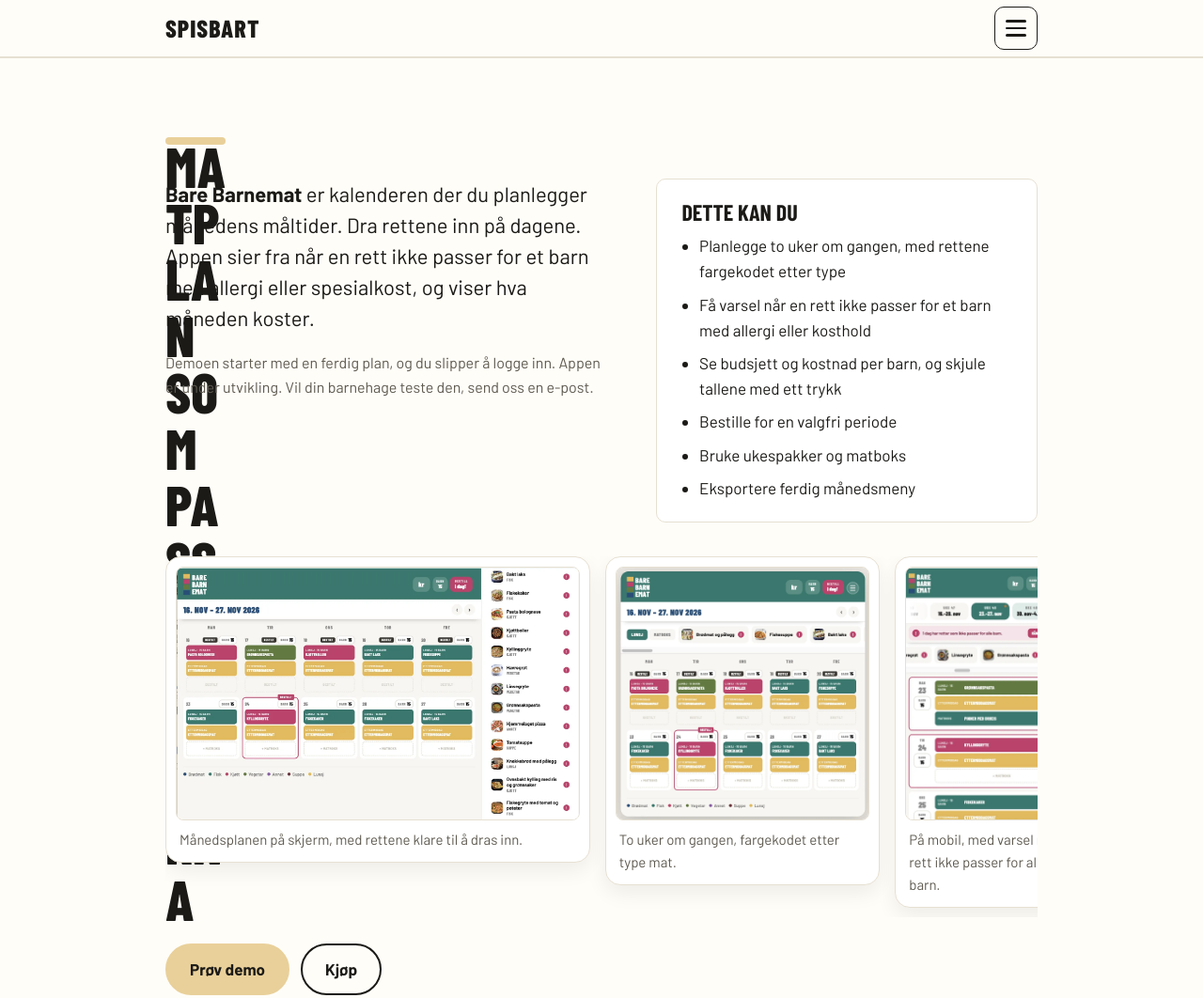
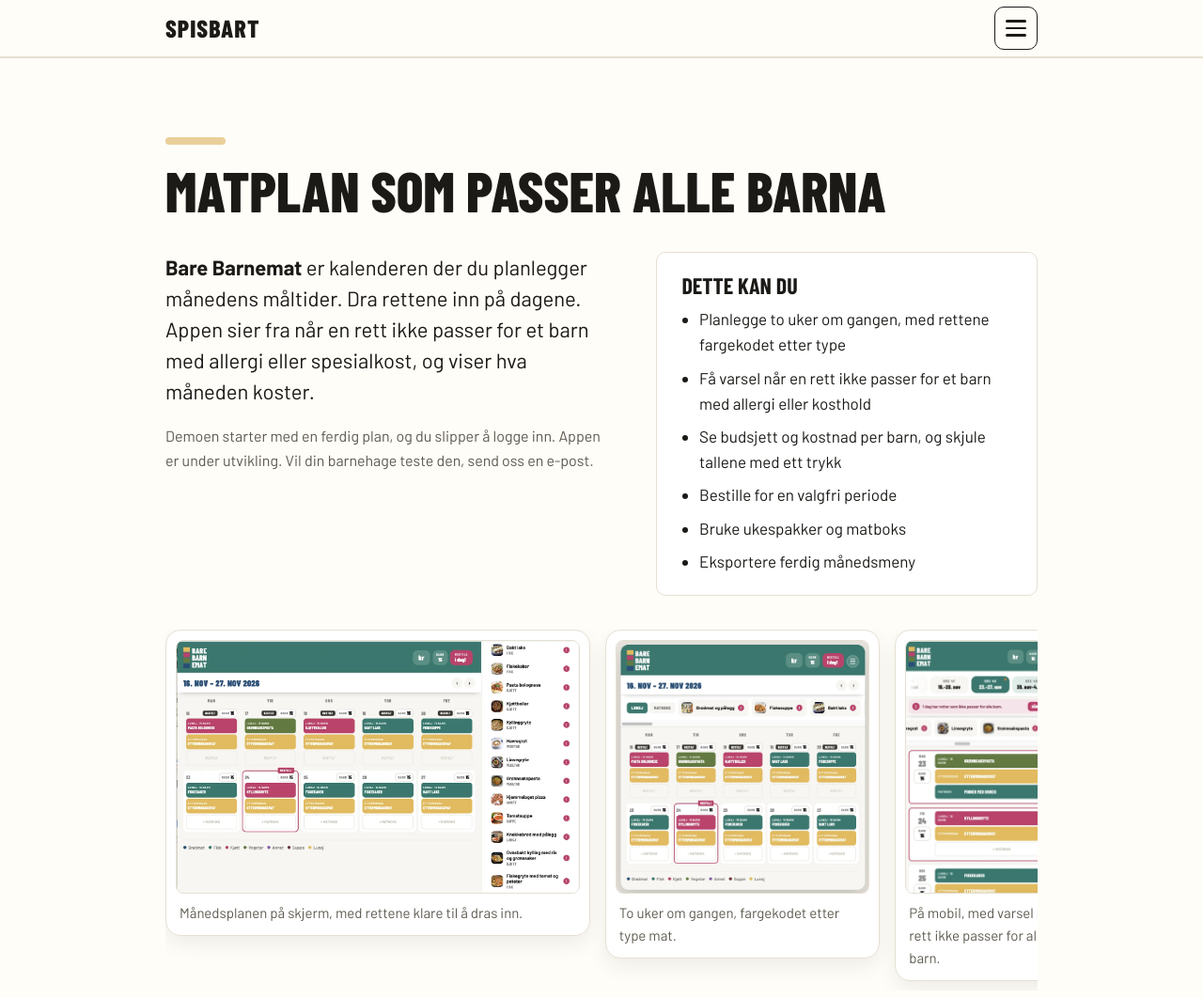
Before and after one commit to Alphlord/spisbart, a plain HTML site: page barnehage.html in a window 1280 px wide. Shown: the top 1062 px of the page at 94% size. Drawn offline with Linux system fonts and the light colour scheme.

Commit message:
Rett overskrifter på undersidene (h1 fikk strekens stil og overlappet teksten)
Co-Authored-By: Claude Sonnet 5.5 <noreply@anthropic.com>
Claude-Session: https://claude.ai/code/session_01M5bijTNddT3jSzkMhrT2E8

```diff
--- a/barnehage.html
+++ b/barnehage.html
@@ -178,7 +178,7 @@ footer .wrap{display:flex;gap:8px 24px;flex-wrap:wrap;justify-content:space-betw
 .chapter{background:var(--bg);color:var(--fg);padding-block:clamp(48px,7vw,84px);border-top:1px solid var(--line)}
 .chapter.ch-kafe{background:var(--band)}
 .chapter h1,.chapter h2{color:var(--fg);font-size:clamp(34px,6vw,60px);line-height:1;max-width:14em}
-.chapter h1,.chapter h2::before{content:"";display:block;width:64px;height:8px;border-radius:4px;background:var(--c);margin-bottom:18px}
+.chapter h1::before,.chapter h2::before{content:"";display:block;width:64px;height:8px;border-radius:4px;background:var(--c);margin-bottom:18px}
 .chapter .pitch{color:var(--fg)}
 .chapter .ch-note{color:var(--muted);opacity:1}
 .chapter .panel{background:var(--card);border:1px solid var(--line);color:var(--fg)}
```
Also changed, not shown: horeca.html (+1 -1 lines), index.html (+1 -1 lines), om.html (+1 -1 lines), produkter.html (+1 -1 lines), quiz.html (+1 -1 lines).
